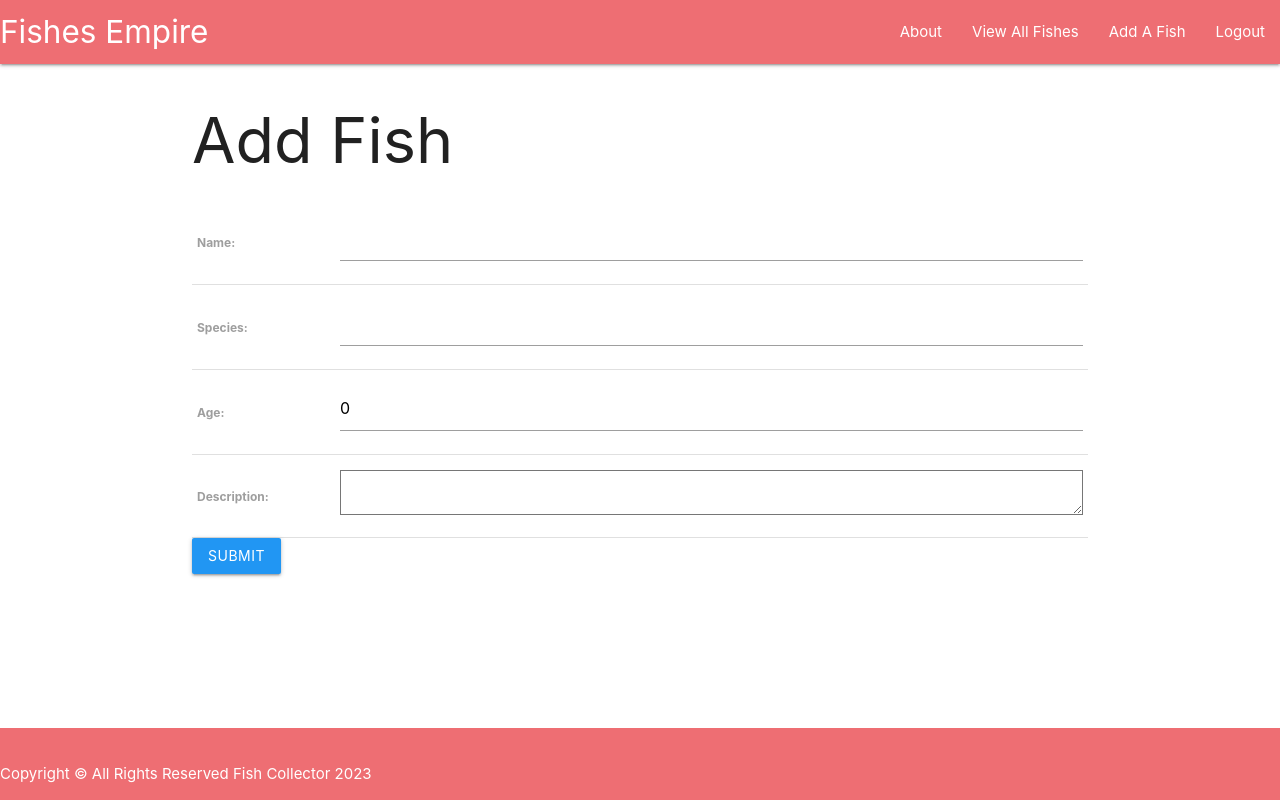
After one commit to KZKS01/FishCollector, a Django app: page /fishes/create/ in a window 1280 px wide. The commit adds this page. Run offline with Django 4.2, Linux system fonts and the light colour scheme; the visitor is signed in with stand-in values (Sample User, id 1).

Commit message:
adds fish_update

```diff
--- a/main_app/models.py
+++ b/main_app/models.py
@@ -1,5 +1,6 @@
 from django.db import models
 from django.contrib.auth.models import User
+from django.urls import reverse
 
 # Create your models here.
 # define a class that inherits from models.Model
@@ -12,3 +13,8 @@ class Fish(models.Model):
 
     def __str__(self):
         return self.name
+
+    def get_absolute_url(self):
+        # reverse will try to look up a url based on the name
+        # send users to the detail page when new fish is created
+        return reverse('fish_detail', kwargs={'fish_id': self.id})
--- a/main_app/templates/base.html
+++ b/main_app/templates/base.html
@@ -24,6 +24,9 @@
                     <a href="{% url 'fishes_index' %}">View All Fishes</a>
                 </li>
                 <li>
+                    <a href="{% url 'fish_create' %}">Add A Fish</a>
+                </li>
+                <li>
                     <a href="{% url 'logout' %}">Logout</a>
                 </li>
                 {% else %}
--- a/main_app/templates/fishes/fish_detail.html
+++ b/main_app/templates/fishes/fish_detail.html
@@ -13,4 +13,7 @@
     <p>Age: {{ fish.age }}</p>
     <p>Description: {{ fish.description }}</p>
 </div>
+<div>
+    <a href="{% url 'fish_update' fish.id %}">Update</a>
+</div>
 {% endblock %}
--- /dev/null
+++ b/main_app/templates/fishes/fish_form.html
@@ -0,0 +1,22 @@
+{% extends 'base.html' %}
+
+{% block title %}
+<title>Add A Fish</title>
+{% endblock %}
+
+{% block content %}
+{% if object %}
+<h1>Update "{{object.name}}"</h1>
+{% else %}
+<h1>Add Fish</h1>
+{% endif %}
+
+<form method="POST">
+    {% csrf_token %}
+    <table>
+        {{ form.as_table }}
+    </table>
+    <input type="submit" value="Submit" class="btn blue">
+</form>
+
+{% endblock %}
--- a/main_app/templates/fishes/fishes_index.html
+++ b/main_app/templates/fishes/fishes_index.html
@@ -5,7 +5,7 @@
 {% endblock %}
 
 {% block content %}
-<h1>My Fishies</h1>
+<h1>My Fishes</h1>
 
 {% for fish in fishes %}
 <a href="{% url 'fish_detail' fish.id %}">
--- a/main_app/urls.py
+++ b/main_app/urls.py
@@ -5,7 +5,9 @@ from . import views # from the current folder, import views
 urlpatterns = [
     path('', views.home, name='home'),
     path('about/', views.about, name='about'),
+    path('accounts/signup/', views.signup, name='signup'),
     path('fishes/', views.fishes_index, name='fishes_index'),
-    path('fishes/<int:fish_id>', views.fish_detail, name='fish_detail'),
-    path('accounts/signup/', views.signup, name='signup'),
+    path('fishes/<int:fish_id>/', views.fish_detail, name='fish_detail'),
+    path('fishes/<int:pk>/update/', views.FishUpdate.as_view(), name='fish_update'),
+    path('fishes/create/', views.FishCreate.as_view(), name='fish_create'),
 ]
--- a/main_app/views.py
+++ b/main_app/views.py
@@ -3,6 +3,8 @@ from .models import Fish
 from django.contrib.auth.forms import UserCreationForm
 from django.contrib.auth import login
 from django.contrib.auth.decorators import login_required
+from django.contrib.auth.mixins import LoginRequiredMixin
+from django.views.generic.edit import CreateView, UpdateView
 
 # Create your views here.
 
@@ -48,3 +50,23 @@ def fishes_index(request):
 def fish_detail(request, fish_id):
     fish = Fish.objects.get(id=fish_id)
     return render(request, 'fishes/fish_detail.html', {'fish':fish})
+
+class FishCreate(LoginRequiredMixin, CreateView):
+    model = Fish
+    fields = ('name', 'species', 'age','description') # specifics which fields we r providing data for
+    template_name = 'fishes/fish_form.html'
+
+    # take validated inputs to create a model instance
+    def form_valid(self,form): # self: the instance of the view that is handling the form submission. form parameter contains the validated form data.
+        # form.instance attr: the instance of the model that is being created or updated by the form
+        # overwrite its method before the form is created
+        form.instance.user = self.request.user # self.request.user: user that made the request to the view
+        # tells Django to execute the form_valid() method defined in the parent CreateView class
+        # & let it handle the task of creating the new Fish instance in the db
+        # The super() function allows us to reuse the code written in the parent class, and only add the specific functionality we want in the child class.
+        return super().form_valid(form)
+
+class FishUpdate(LoginRequiredMixin, UpdateView):
+    model = Fish
+    fields = ('name', 'species', 'age', 'description')
+    template_name = 'fishes/fish_form.html'
```
